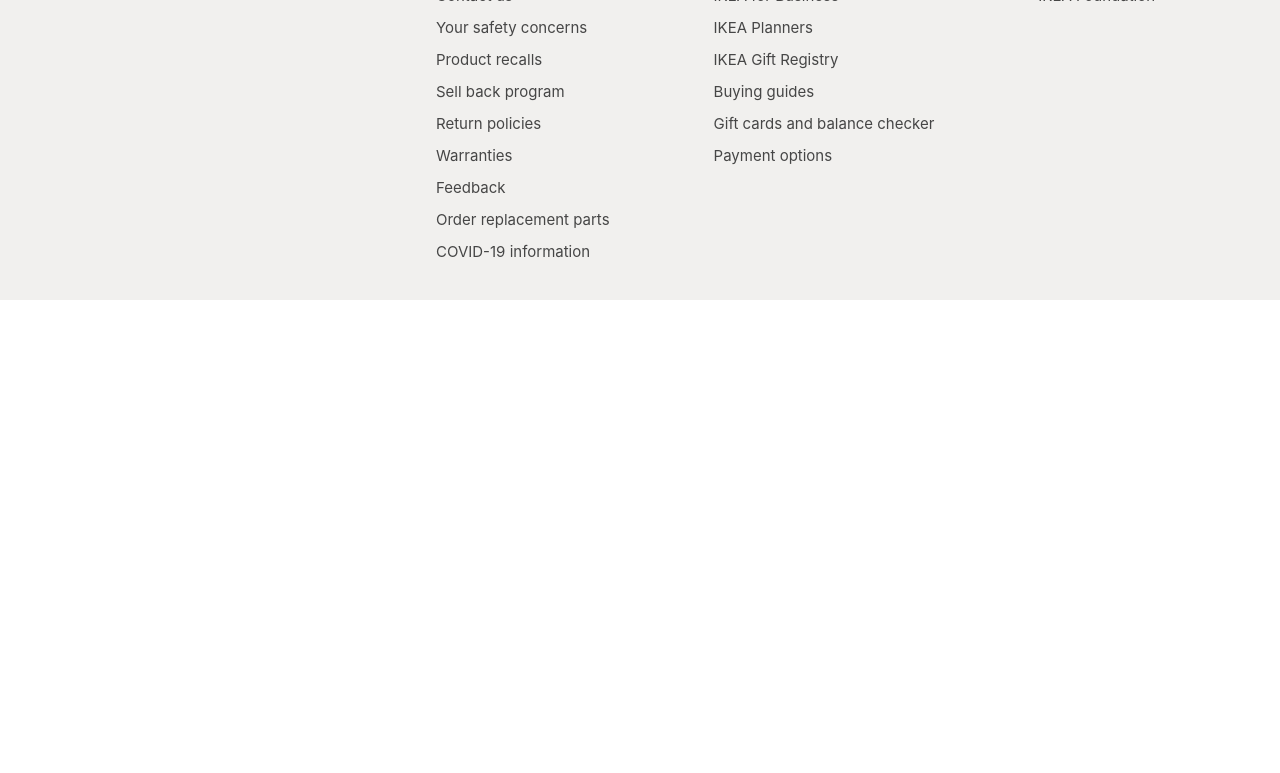
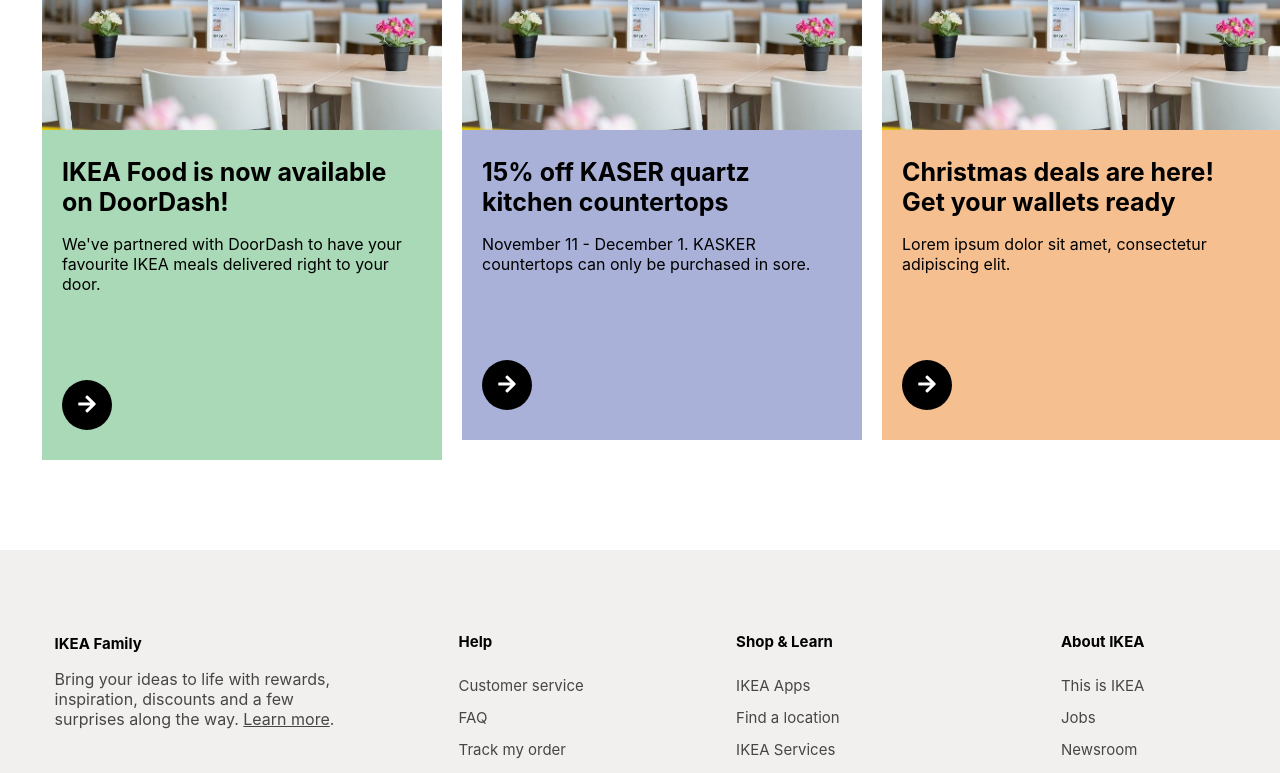
Before and after one commit to cindrhuang/assignment2, a React (Create React App) app: page / in a window 1280 px wide. Shown: the part 1320-2093 px from the top of the page. Before the commit the page ends 1620 px from the top, so only its background shows below. Built offline with nearby package versions, Linux system fonts and the light colour scheme.

Commit message:
completed homepage

```diff
--- a/src/components/bigPromotion/styles.css
+++ b/src/components/bigPromotion/styles.css
@@ -1,6 +1,5 @@
 .big-promo {
     text-align: left;
-
 }
 
 .big-promo-main {
--- a/src/components/footer/styles.css
+++ b/src/components/footer/styles.css
@@ -2,6 +2,7 @@
     display: flex;
     padding-top: 3rem;
     background-color: rgb(241, 240, 238);
+    justify-content: center;
 }
 
 .join-ikea {
--- a/src/components/longPromotion/index.jsx
+++ b/src/components/longPromotion/index.jsx
@@ -1,7 +1,9 @@
 import "./styles.css";
-import ikeadining from "../../../images/IkeaDining.jpg";
+
 import { FaArrowRight } from "react-icons/fa";
 import { Button } from "../button";
+
+import ikeadining from "../../images/IkeaDining.jpg";
 
 export const LongPromo = (props) => {
     const {image, imgAlt, title, details, colour} = props;
@@ -9,7 +11,7 @@
     return (
         <div className="long-promo">
             <img className="long-promo-img" src={image} alt={imgAlt}/>
-            <div className="long-promo-text" style="background-color:{colour}">
+            <div className="long-promo-text" style={{backgroundColor: colour}}>
                 <h1 className="long-promo-title">{title}</h1>
                 <p className="long-promo-details">{details}</p>
                 <Button type="next" action="none" text={<FaArrowRight/>}/>
--- a/src/components/longPromotion/styles.css
+++ b/src/components/longPromotion/styles.css
@@ -0,0 +1,32 @@
+.long-promo {
+    display: flex;
+    flex-direction: column;
+    max-width: 400px;
+    padding: 10px;
+}
+
+.long-promo-text {
+    padding: 10px 20px 30px;
+}
+
+.long-promo-title {
+    font-size: 25px;
+}
+
+.long-promo-details {
+    padding-bottom: 70px;
+}
+
+.next {
+    background-color: black;
+    color: white;
+    width: 50px;
+    height: 50px;
+    font-size: 20px;
+    border: none;
+}
+
+.next:hover {
+    background-color: rgb(60, 60, 60);
+    border: none;
+}
--- a/src/components/pages/homepage/index.jsx
+++ b/src/components/pages/homepage/index.jsx
@@ -1,5 +1,6 @@
 import "./styles.css";
 import { BigPromo } from "../../bigPromotion";
+import { LongPromo } from "../../longPromotion";
 
 export const Homepage = () => {
     return (
@@ -10,7 +11,18 @@
                 <BigPromo className="large-promo" title={<p>Save more money this <br/>Black Friday!</p>} details="" subtitle=""/>
                 <BigPromo title="Lorem Ipsum Dolor" details="Duis aute irure dolor in reprehenderit in voluptate velit esse cillum dolore." subtitle={<p><b>GRÖNÖ</b> table lamp for <b>$9.99</b></p>}/>
             </div>
-            <h1>Right Now at IKEA</h1>
+
+            <div className="right-now">
+                <h1>Right Now at IKEA</h1>
+                <div className="homepage-long-promo">
+                    <LongPromo/>
+                    <LongPromo title="15% off KASER quartz kitchen countertops" details="November 11 - December 1. KASKER countertops can only be purchased in sore." colour="rgb(169, 177, 217)"/>
+                    <LongPromo title="Christmas deals are here! Get your wallets ready" details="Lorem ipsum dolor sit amet, consectetur adipiscing elit." colour="rgb(245, 191, 144)"/>
+                    <LongPromo title="Boost your bedroom with easy upgrades" details="Refresh your bedroom and bathroom with inexpensive accessories like colourful bedlinen." colour="rgb(217, 169, 200)"/>
+                    <LongPromo title="Lorem ipsum dolor sit amet, consectetur" details="Excepteur sint occaecat cupidatat non proident, sunt in culpa qui officia deserunt anim id est." colour="rgb(217, 204, 106)"/>
+                    <LongPromo title="Lorem ipsum dolor sit amet, consectetur" details="Excepteur sint occaecat cupidatat non proident, sunt in culpa qui officia deserunt anim id est." colour="rgb(149, 219, 205)"/>
+                </div>
+            </div>
         </div>
     )
 }
--- a/src/components/pages/homepage/styles.css
+++ b/src/components/pages/homepage/styles.css
@@ -1,5 +1,7 @@
 .homepage {
     align-content: center;
+    text-align: left;
+    margin-bottom: 5rem;
 }
 
 .homepage-big-promo {
@@ -8,3 +10,16 @@
     justify-content: center;
     margin: 2rem;
 }
+
+.right-now {
+    display: flex;
+    flex-direction: column;
+    justify-content: center;
+    margin-left: 2rem;
+}
+
+.homepage-long-promo {
+    display: flex;
+    overflow: scroll;
+    overflow-y: hidden;
+}
```
